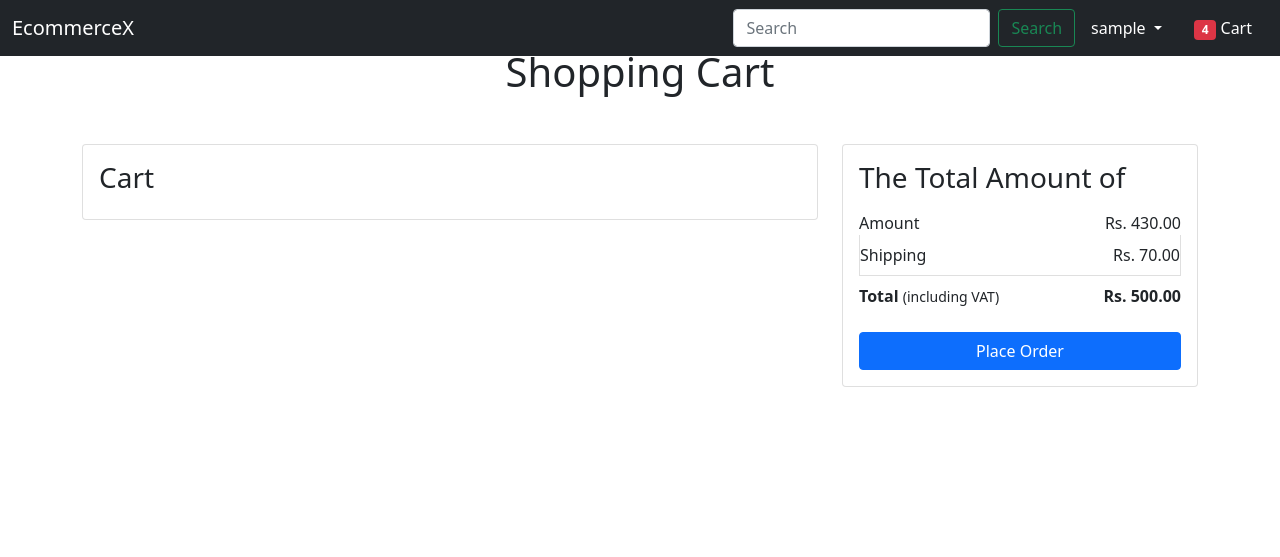
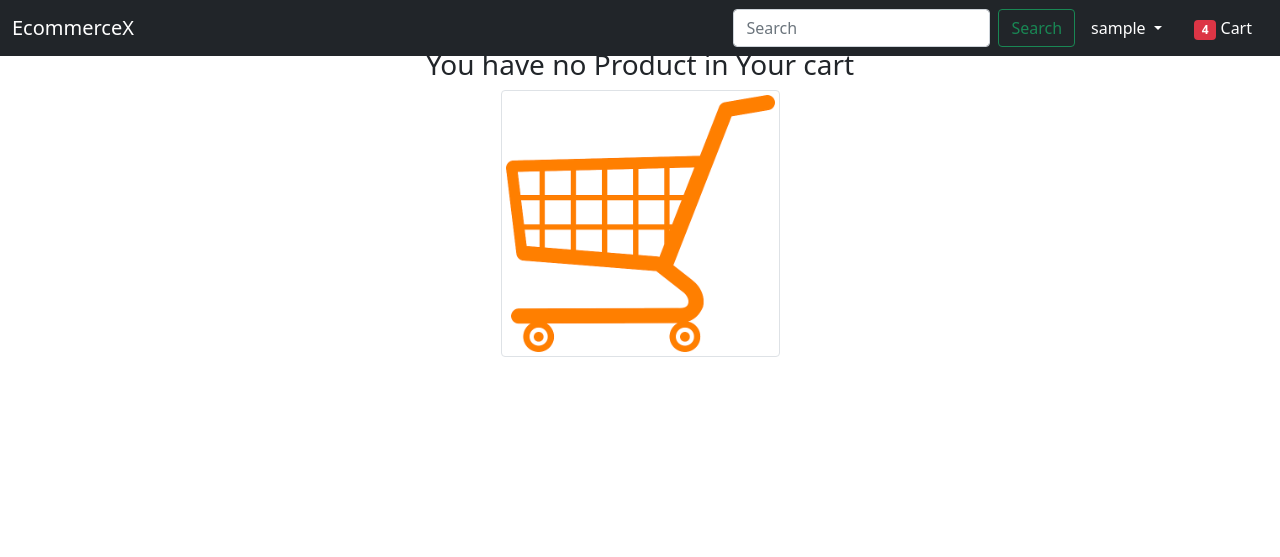
Before and after one commit to Vipinchaudhary31122002/EcommerceX, a Django app: page /cart/ in a window 1280 px wide. Shown: the top 557 px of the page. Run offline with Django 4.2, Linux system fonts and the light colour scheme; the visitor is signed in with stand-in values (Sample User, id 1); data that the repository does not hold is empty; some libraries are stand-ins or nearby versions.

Commit message:
video completed upto 4:57 and now i have to work on adding and removing the icon for product

```diff
--- a/EcommerceX/myapp/templates/addtocart.html
+++ b/EcommerceX/myapp/templates/addtocart.html
@@ -57,18 +57,18 @@
             <li
               class="list-group-item d-flex justify-content-between align-items-center border-0 px-0 pb-0"
             >
-              Amount<span>Rs. 430.00</span>
+              Amount<span>Rs. {{ amount }}</span>
             </li>
             <li
               class="list-group-item d-flex justify-content-between align-items-center px-0"
             >
-              Shipping<span>Rs. 70.00</span>
+              Shipping<span>Rs. 100.00</span>
             </li>
             <li
               class="list-group-item d-flex justify-content-between align-items-center border-0 px-0 mb-3"
             >
-              <div><strong>Total</strong> <small>(including VAT)</small></div>
-              <span><strong>Rs. 500.00</strong></span>
+              <div><strong>Total</strong></div>
+              <span><strong>Rs. {{ totalamount }}</strong></span>
             </li>
           </ul>
           <div class="d-grid">
--- /dev/null
+++ b/EcommerceX/myapp/templates/emptycart.html
@@ -0,0 +1,13 @@
+{% extends 'base.html' %}
+{% load static %}
+{% block title %}Empty Cart{% endblock title %}
+{% block main-content %}
+<div class="container my-5">
+    <div class="row">
+        <h3 class="text-center">You have no Product in Your cart</h3>
+    </div>
+    <div class="text-center">
+        <img src="{% static 'images/emptycart.png' %}" class="img-fluid img-thumbnail w-25">
+    </div>
+</div>
+{% endblock main-content %}
--- a/EcommerceX/myapp/views.py
+++ b/EcommerceX/myapp/views.py
@@ -68,7 +68,20 @@ def show_cart(request):
     if request.user.is_authenticated:
         user = request.user
         cart = Cart.objects.filter(user=user)
-        return render(request, "addtocart.html", {'carts':cart})
+        # print(cart)
+        amount = 0.0
+        shipping_amount = 100
+        total_amount = 0.0
+        cart_product = [p for p in Cart.objects.all() if p.user == user]
+        # print(cart_product)
+        if cart_product:
+            for p in cart_product:
+                tempamount = (p.quantity*p.product.discounted_price)
+                amount+=tempamount
+                totalamount = amount + shipping_amount
+            return render(request, "addtocart.html", {'carts':cart, 'totalamount': totalamount, 'amount':amount})
+        else:
+            return render(request, 'emptycart.html')
 
 
 def buy_now(request):
```
